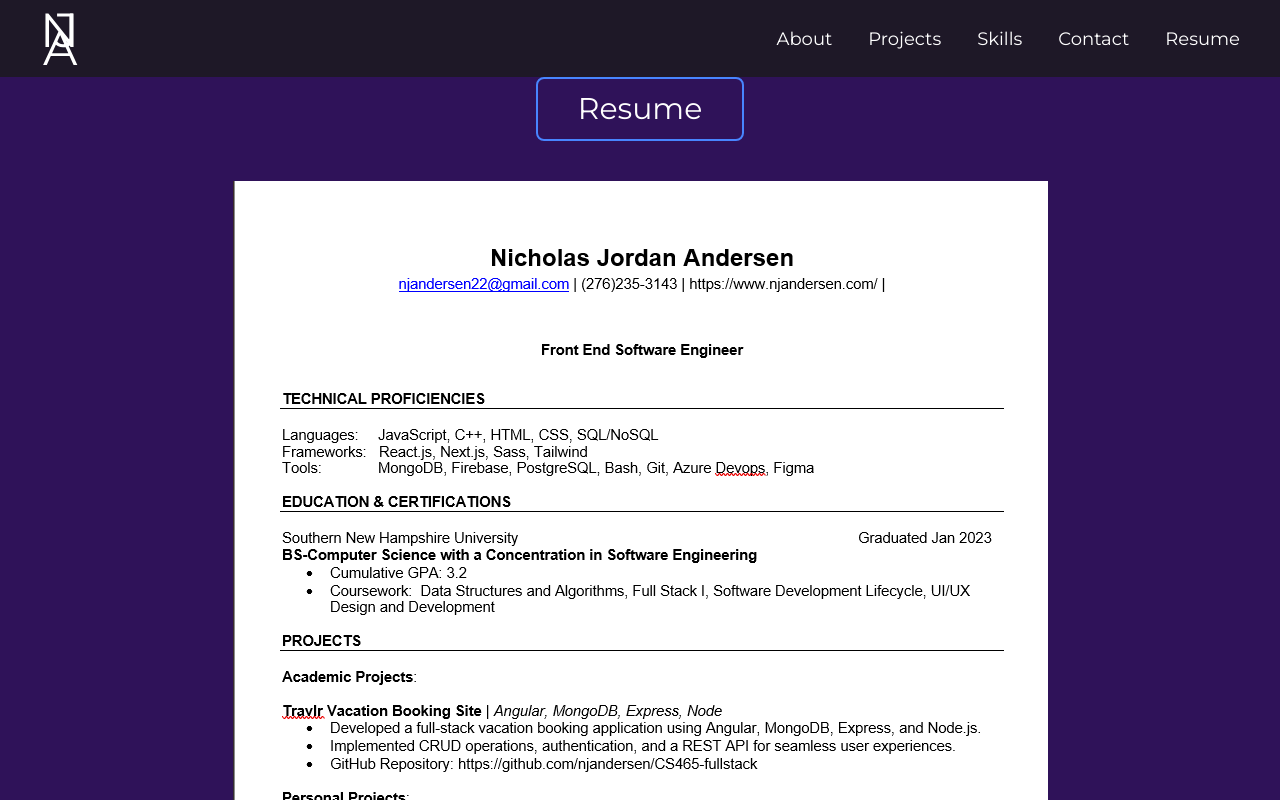
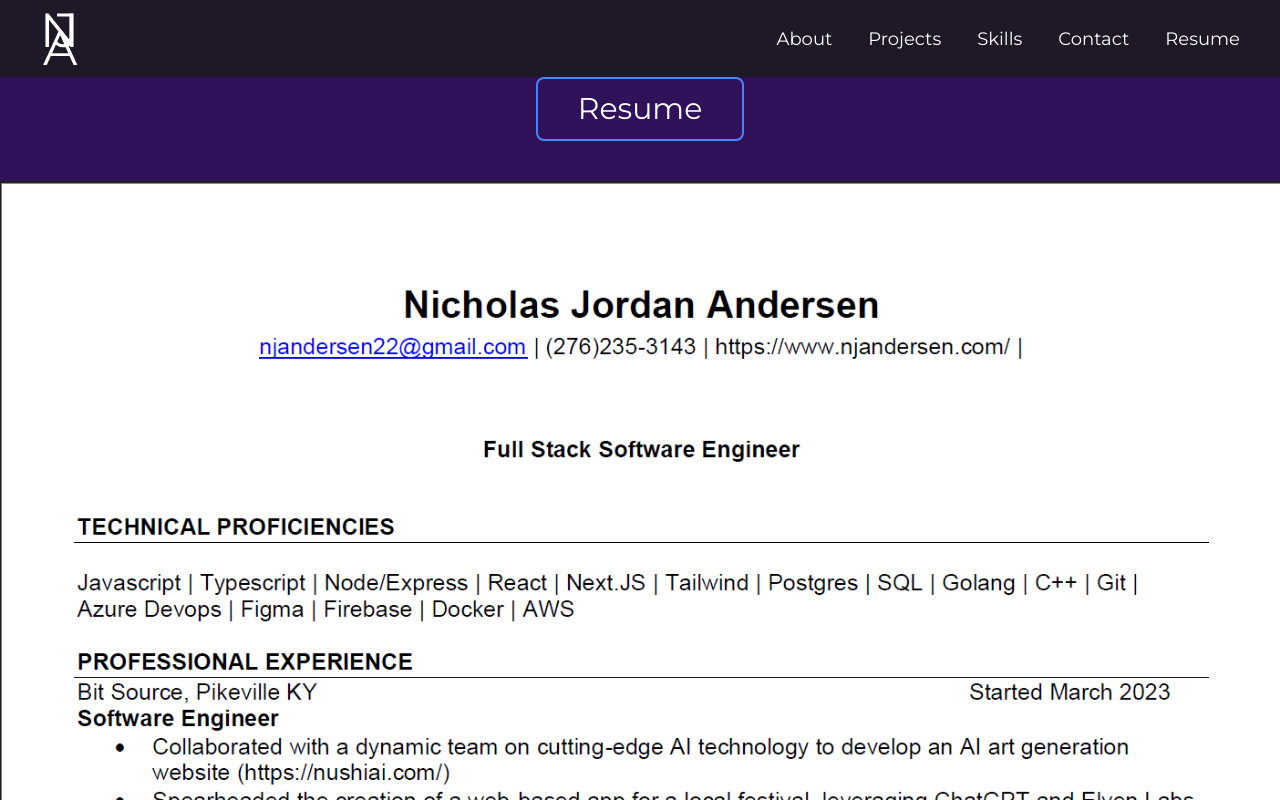
Before and after one commit to njandersen/personal-siteV2, a React (Vite) app: page /resume in a window 1280 px wide. Shown: the top 800 px of the page. Built offline with nearby package versions, Linux system fonts and the light colour scheme.

Commit message:
chore: update resume image

```diff
--- a/src/pages/Resume.jsx
+++ b/src/pages/Resume.jsx
@@ -8,7 +8,7 @@ export default function Resume() {
         >
           Resume
         </h2>
-        <img src="Resumeimg.png" alt="Resume" className="mt-10" />
+        <img src="resume.png" alt="Resume" className="mt-10" />
         <a href="CurrentResume.pdf" download>
           <button className="bg-accent-100 text-primary-300 font-montserrat text-xl px-8 py-3 mt-8 rounded-md">
             Download
```
Also changed, not shown: public/Resumeimg.png (deleted), public/resume.png (added).
